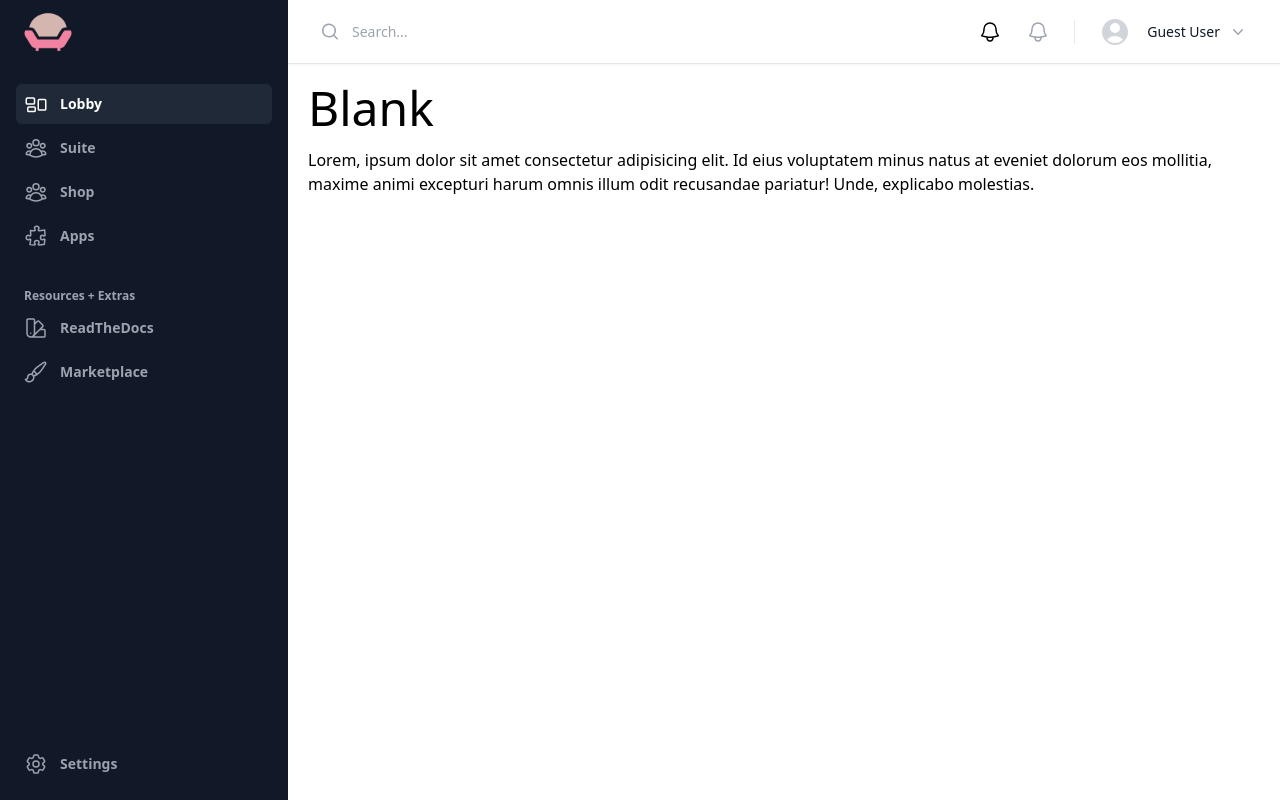
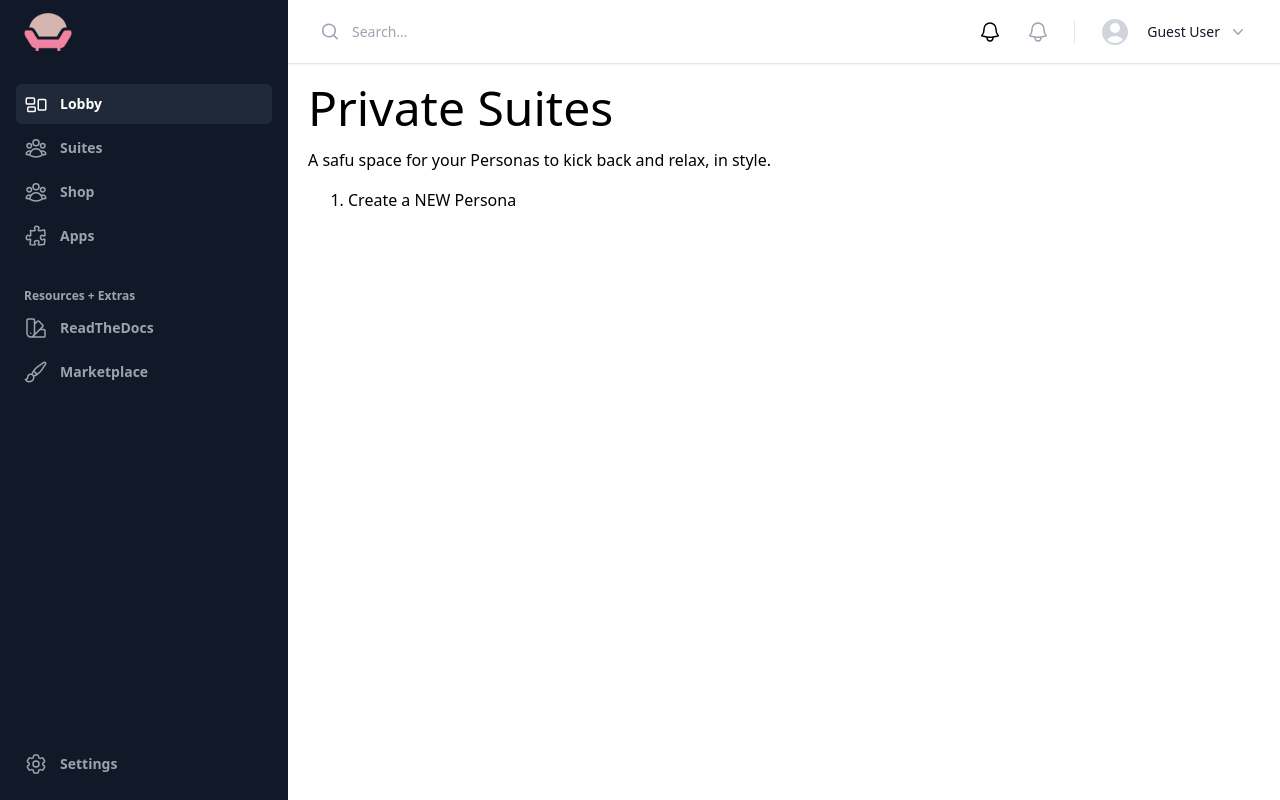
Before and after one commit to avasdao/awesome-nexa-lounge, a Nuxt app: page /suites in a window 1280 px wide. Built offline with nearby package versions, Linux system fonts and the light colour scheme.

Commit message:
Update suites.

```diff
--- a/layouts/default.vue
+++ b/layouts/default.vue
@@ -282,12 +282,12 @@ const isShowingMenu = ref(false)
                                 </li>
 
                                 <li>
-                                    <NuxtLink to="/suite" class="text-gray-400 hover:text-white hover:bg-gray-800 group flex gap-x-3 rounded-md p-2 text-sm leading-6 font-semibold">
+                                    <NuxtLink to="/suites" class="text-gray-400 hover:text-white hover:bg-gray-800 group flex gap-x-3 rounded-md p-2 text-sm leading-6 font-semibold">
                                         <svg class="h-6 w-6 shrink-0" fill="none" stroke="currentColor" stroke-width="1.5" viewBox="0 0 24 24" xmlns="http://www.w3.org/2000/svg" aria-hidden="true">
                                             <path stroke-linecap="round" stroke-linejoin="round" d="M18 18.72a9.094 9.094 0 003.741-.479 3 3 0 00-4.682-2.72m.94 3.198l.001.031c0 .225-.012.447-.037.666A11.944 11.944 0 0112 21c-2.17 0-4.207-.576-5.963-1.584A6.062 6.062 0 016 18.719m12 0a5.971 5.971 0 00-.941-3.197m0 0A5.995 5.995 0 0012 12.75a5.995 5.995 0 00-5.058 2.772m0 0a3 3 0 00-4.681 2.72 8.986 8.986 0 003.74.477m.94-3.197a5.971 5.971 0 00-.94 3.197M15 6.75a3 3 0 11-6 0 3 3 0 016 0zm6 3a2.25 2.25 0 11-4.5 0 2.25 2.25 0 014.5 0zm-13.5 0a2.25 2.25 0 11-4.5 0 2.25 2.25 0 014.5 0z"></path>
                                         </svg>
 
-                                        Suite
+                                        Suites
                                     </NuxtLink>
                                 </li>
 
--- a/pages/suite.vue
+++ b/pages/suites.vue
@@ -1,6 +1,6 @@
 <script setup lang="ts">
 useHead({
-    title: `AI Generator — Lounge`,
+    title: `Private Suites — Lounge`,
     meta: [
         { name: 'description', content: `A Safu Space For Personas.` }
     ],
@@ -24,15 +24,15 @@ const System = useSystemStore()
 <template>
     <main class="flex flex-col gap-4">
         <h1 class="text-5xl font-medium">
-            AI Generator
+            Private Suites
         </h1>
 
         <p>
-            Find the perfect backdrop for your NFT masterpiece.
+            A safu space for your Personas to kick back and relax, in style.
         </p>
 
         <ol class="pl-10 list-decimal">
-            <li>https://backgrounds.com</li>
+            <li>Create a NEW Persona</li>
         </ol>
     </main>
 </template>
```
